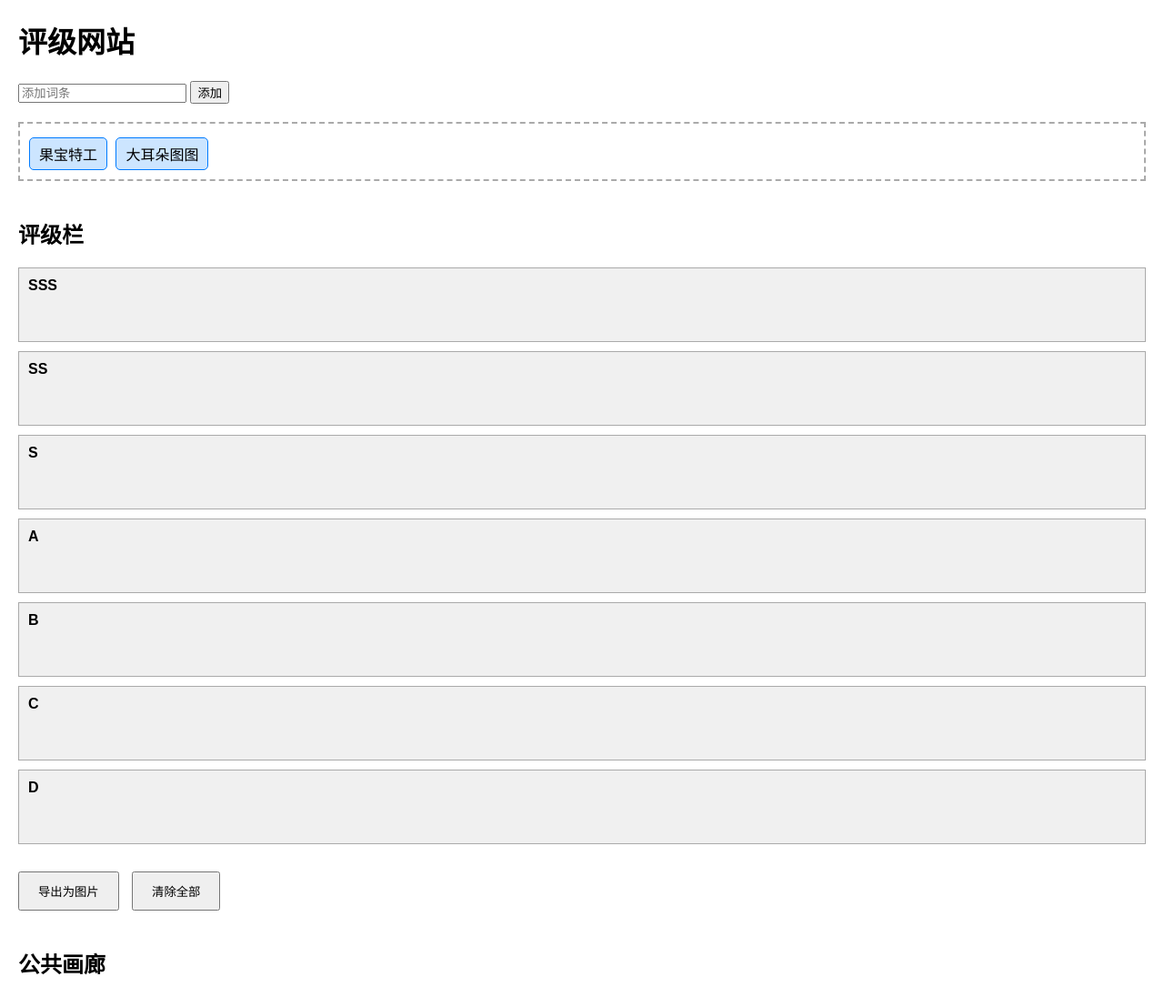
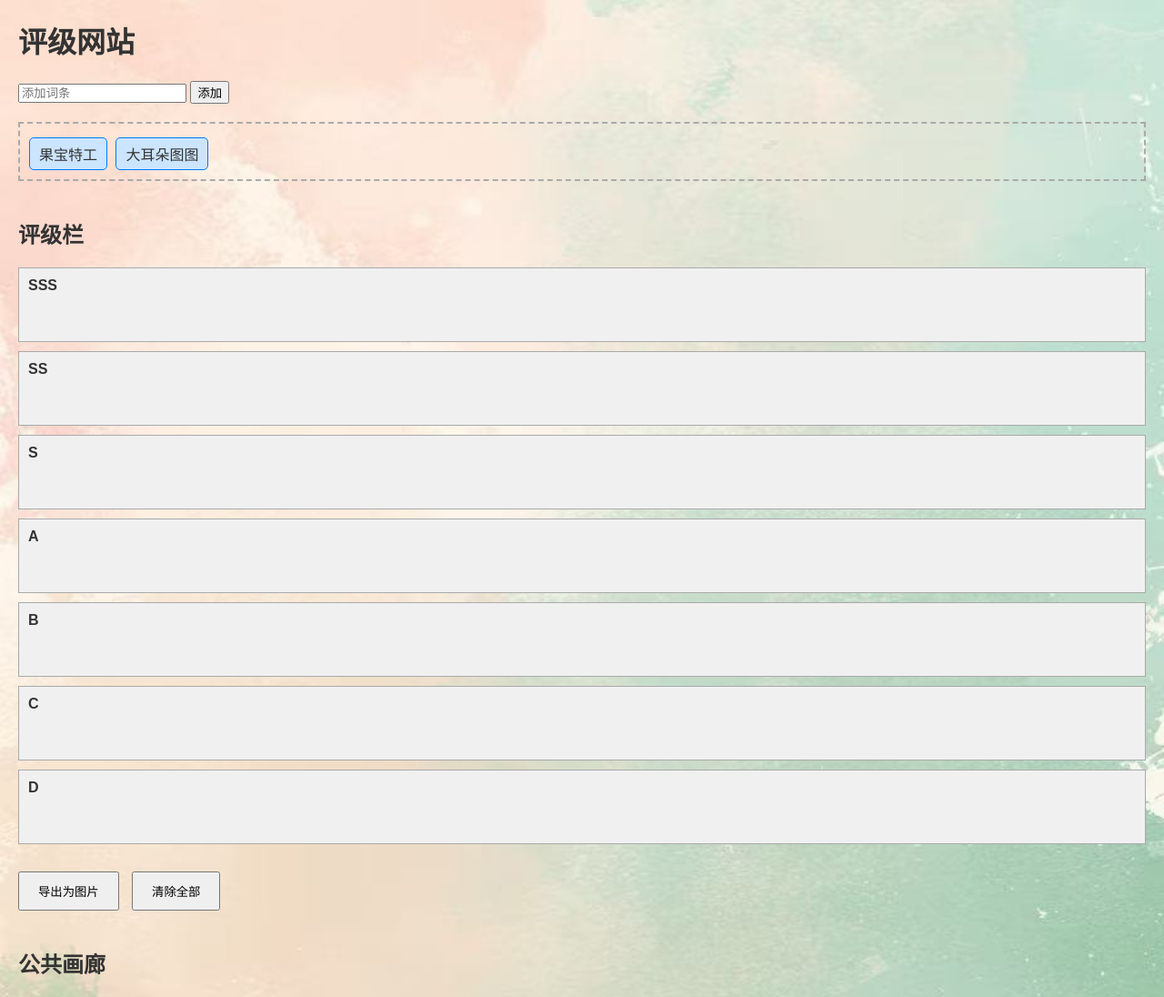
Before and after one commit to wsss040511/tier-rating-app, a Flask app: page / in a window 1280 px wide. Shown: the whole page at 91% size. Run offline with Flask 3, Linux system fonts and the light colour scheme.

Commit message:
添加自定义背景图

```diff
--- a/templates/index.html
+++ b/templates/index.html
@@ -5,7 +5,17 @@
   <title>评级网站</title>
   <script src="https://cdnjs.cloudflare.com/ajax/libs/html2canvas/1.4.1/html2canvas.min.js"></script>
   <style>
-    body { font-family: Arial, sans-serif; margin: 20px; }
+    body {
+  font-family: Arial, sans-serif;
+  margin: 20px;
+  background-image: url('/static/background.jpg');
+  background-size: cover;
+  background-position: center;
+  background-attachment: fixed;
+  background-repeat: no-repeat;
+  color: #333;
+}
+
     h2 { margin-top: 40px; }
     .tier {
       border: 1px solid #aaa;
```
Also changed, not shown: static/background.jpg (added), 3 other files.
